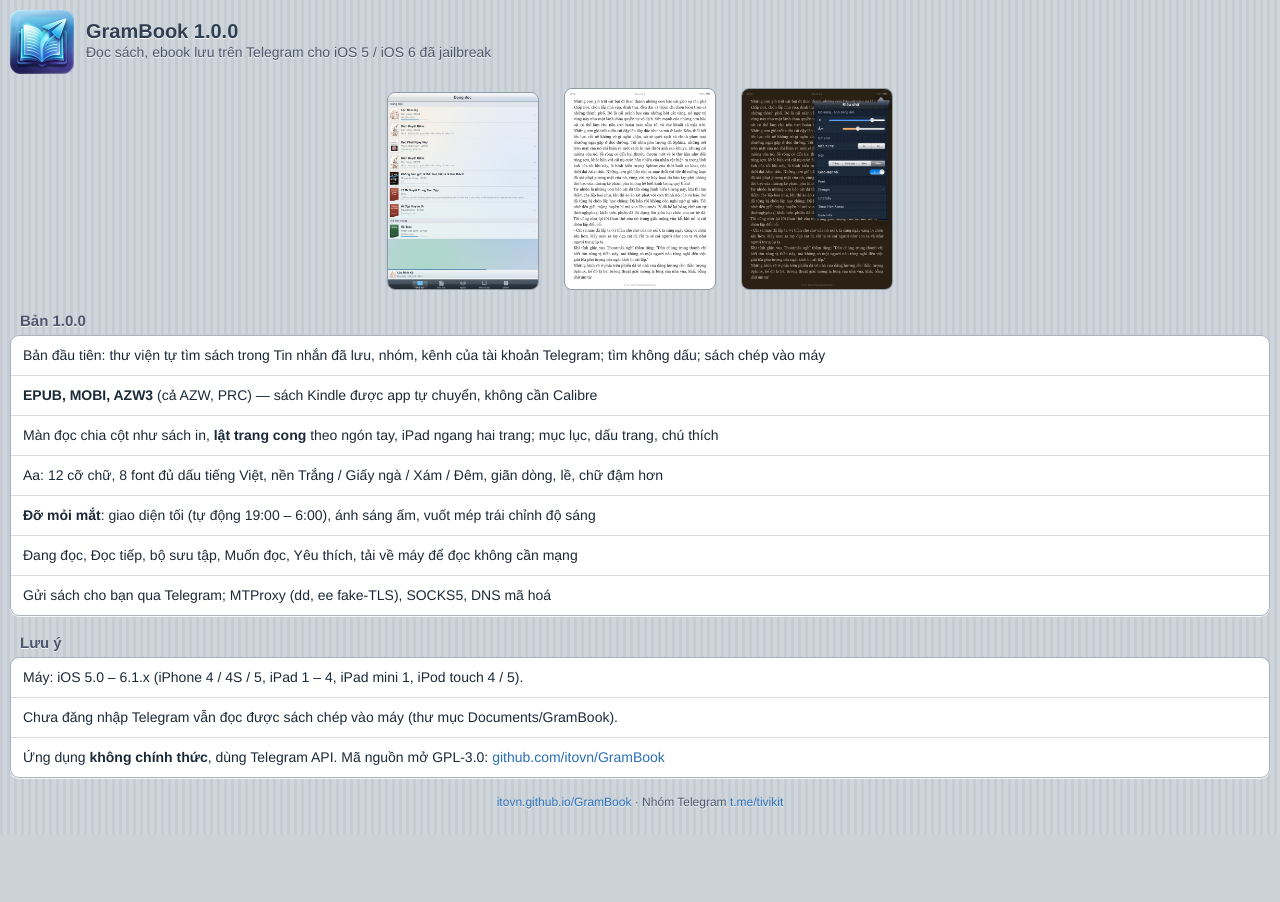
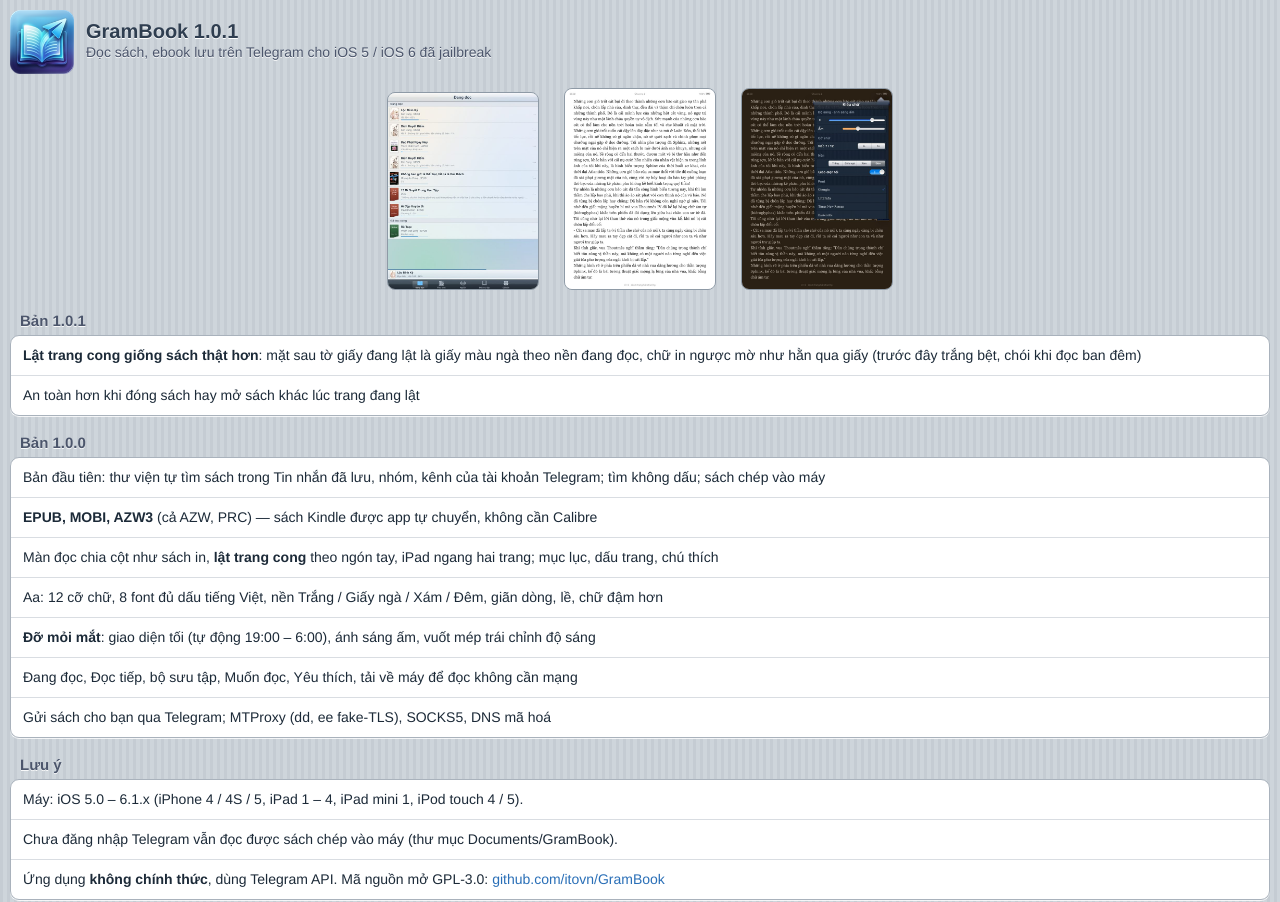
Before and after one commit to itovn/GramBook, a plain HTML site: page cydia/depiction.html in a window 1280 px wide. Shown: the top 902 px of the page. Before the commit the page ends 835 px from the top, so only its background shows below. Drawn offline with Linux system fonts and the light colour scheme.

Commit message:
Bản 1.0.1: mặt sau tờ giấy khi lật cong màu giấy ngà — trang giới thiệu, nguồn Cydia
Co-Authored-By: Claude Opus 5.5 <noreply@anthropic.com>

```diff
--- a/cydia/depiction.html
+++ b/cydia/depiction.html
@@ -28,12 +28,18 @@ h2 { margin: 18px 10px 6px; font-size: 15px; color: #4c566c; text-shadow: 0 1px
 <body>
 <div class="head">
   <img src="CydiaIcon.png" alt="">
-  <b>GramBook 1.0.0</b>
+  <b>GramBook 1.0.1</b>
   <span>Đọc sách, ebook lưu trên Telegram cho iOS 5 / iOS 6 đã jailbreak</span>
 </div>
 
 <div class="shots">
   <img src="../img/shot-reading.jpg" alt="Đang đọc"><img src="../img/shot-reader.jpg" alt="Màn đọc"><img src="../img/shot-night.jpg" alt="Đọc ban đêm">
+</div>
+
+<h2>Bản 1.0.1</h2>
+<div class="group">
+  <div class="row"><b>Lật trang cong giống sách thật hơn</b>: mặt sau tờ giấy đang lật là giấy màu ngà theo nền đang đọc, chữ in ngược mờ như hằn qua giấy (trước đây trắng bệt, chói khi đọc ban đêm)</div>
+  <div class="row">An toàn hơn khi đóng sách hay mở sách khác lúc trang đang lật</div>
 </div>
 
 <h2>Bản 1.0.0</h2>
```
Also changed, not shown: index.html (+1 -1 lines), 5 other files.
